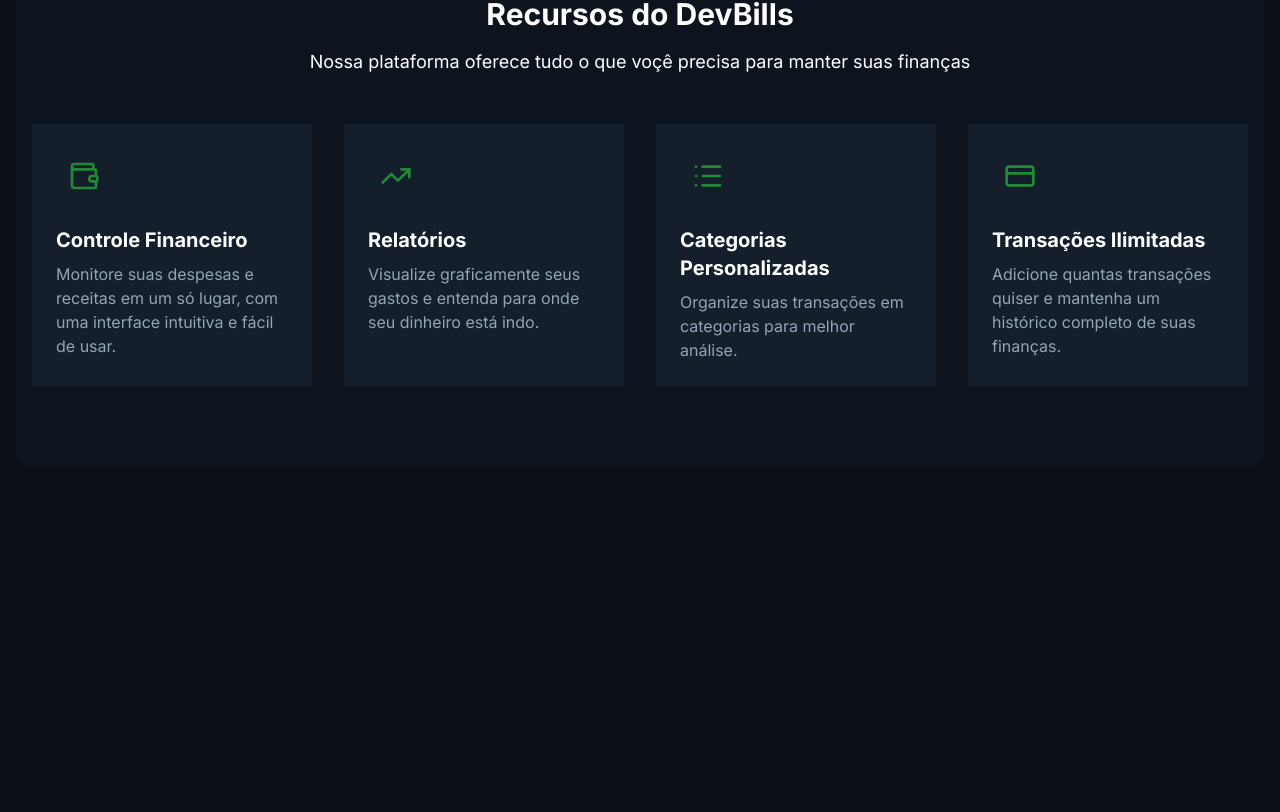
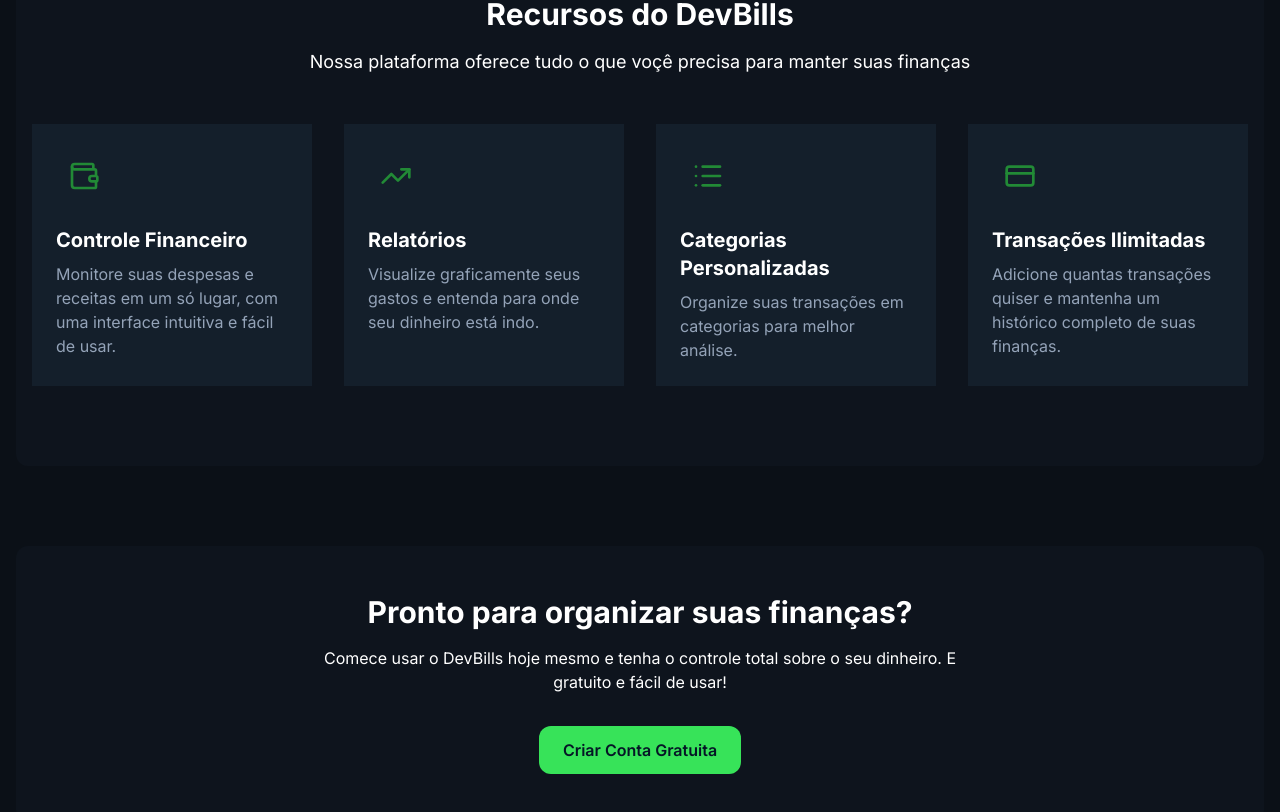
Before and after one commit to Gabriieljesus/Interface-DevBills, a React (Vite) app: page / in a window 1280 px wide. Shown: the part 528-1340 px from the top of the page. Before the commit the page ends 994 px from the top, so only its background shows below. Built offline with nearby package versions, Linux system fonts and the light colour scheme.

Commit message:
Finalizando a tela de Home

```diff
--- a/src/pages/Home.tsx
+++ b/src/pages/Home.tsx
@@ -81,6 +81,18 @@
             </div>
           </div>
         </section>
+
+        <section className="py-12 md:py-20 text-center">
+            <div className="bg-gray-900 p-8 md:p-12 rounded-xl border-gray-700">
+              <h2 className="text-2xl md:text-3xl font-bold text-white mb-4">
+                Pronto para organizar suas finanças?
+              </h2>
+              <p className="text-white text-opacity-90 max-w-2xl mx-auto mb-8">
+                Comece usar o DevBills hoje mesmo e tenha o controle total sobre o seu dinheiro. E gratuito e fácil de usar!
+              </p>
+              <Button className="mx-auto px-6 py-3">Criar Conta Gratuita</Button>
+            </div>
+        </section>
       </div>
     </div>
   );
```
